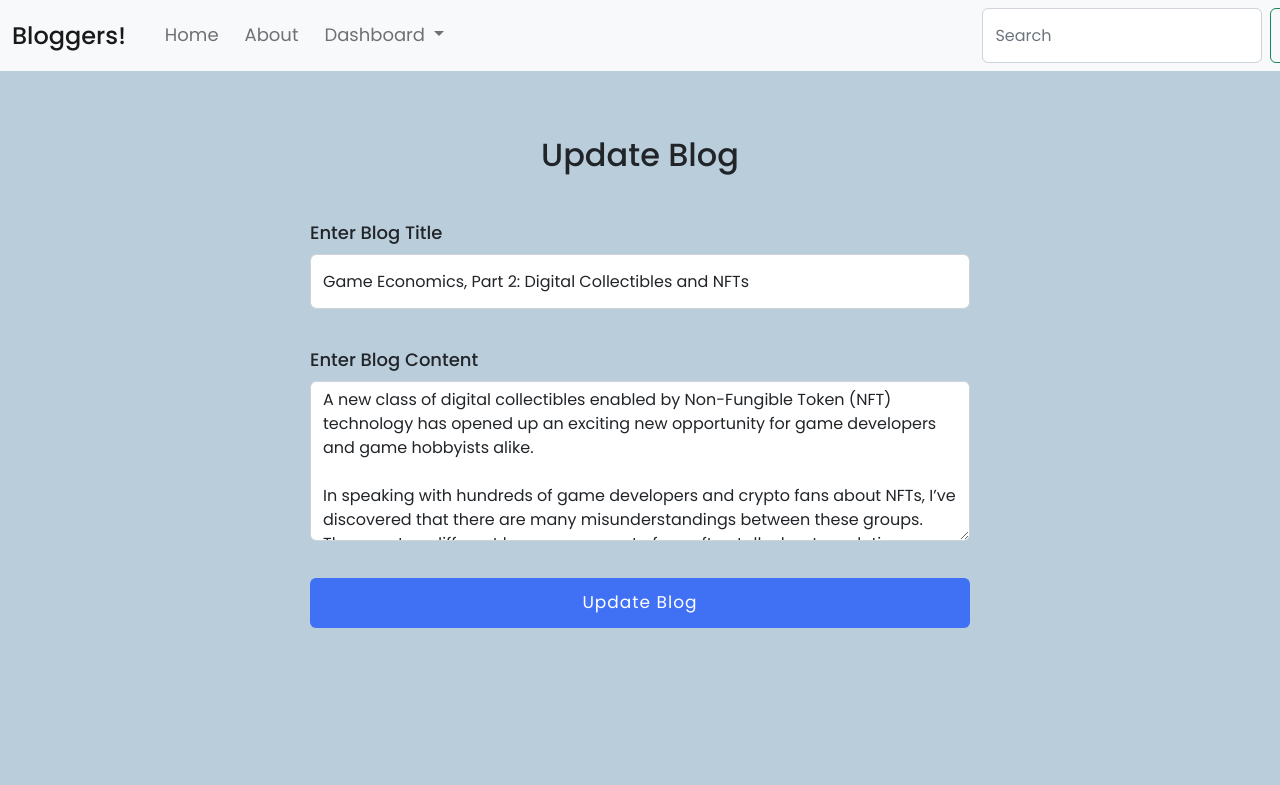
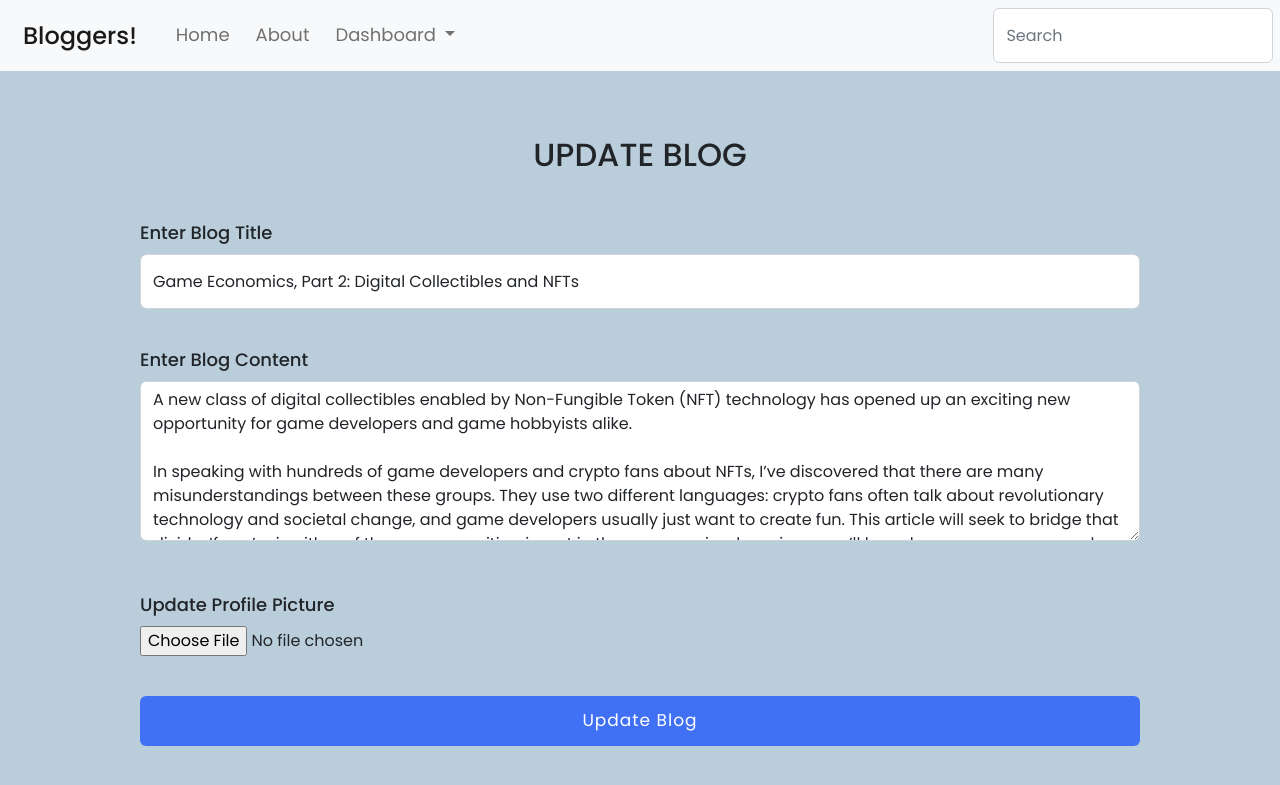
Before and after one commit to SourabhBera/Flask-Blog-App, a Flask app: page /viewblog/update/16 in a window 1280 px wide; the page is wider, and only the part inside the window is pictured. Shown: the top 785 px of that part. Run offline with Flask 3, Linux system fonts and the light colour scheme; a user stored in the database is signed in; some libraries are stand-ins or nearby versions.

Commit message:
Blog image added

```diff
--- a/flaskblog/main/routes.py
+++ b/flaskblog/main/routes.py
@@ -13,7 +13,8 @@ def home():
     posts = Post.query.order_by(Post.date_posted.desc()).paginate(page=page, per_page=6)
     vector1 = url_for('static', filename='profile_pics/vector1.jpg')
     vector2 = url_for('static', filename='profile_pics/vector2.png')
-    return render_template('home.html', posts = posts, vector1=vector1, vector2=vector2)
+    vector3 = url_for('static', filename='profile_pics/vector3.png')
+    return render_template('home.html', posts = posts, vector1=vector1, vector2=vector2, vector3=vector3)
 
 
 
--- a/flaskblog/models.py
+++ b/flaskblog/models.py
@@ -59,7 +59,7 @@ class Post(db.Model):
     title = db.Column(db.String(100), nullable=False )
     date_posted = db.Column(db.DateTime, nullable=False, default=datetime.datetime.utcnow )
     content = db.Column(db.Text, nullable=False)
-    blog_image = db.Column(db.String(20), default='default_blog.jpg')
+    blog_image = db.Column(db.String(20), default="https://images.pexels.com/photos/1402787/pexels-photo-1402787.jpeg?auto=compress&cs=tinysrgb&w=1260&h=750&dpr=1")
     user_id = db.Column(db.Integer, db.ForeignKey('user.id'), nullable=False)
 
     def __repr__(self):
--- a/flaskblog/posts/routes.py
+++ b/flaskblog/posts/routes.py
@@ -1,10 +1,12 @@
 import base64
-from flask import (render_template, url_for, flash, redirect, request, abort, Blueprint)
+import os
+from flask import (app, render_template, url_for, flash, redirect, request, abort, Blueprint)
 from flask_login import current_user, login_required
 from flaskblog import db
 from flaskblog.models import Post
 from flaskblog.posts.forms import NewBlogForm, UpdateBlogForm
 from flaskblog.posts.utils import save_blog_image
+from werkzeug.utils import secure_filename
 
 posts = Blueprint('posts', __name__)
 
@@ -13,9 +15,14 @@ posts = Blueprint('posts', __name__)
 def new_blog_post():
     form = NewBlogForm()
 
+    if form.blog_image.data:
+        file = request.files[form.blog_image.name]
+        filename = secure_filename(file.filename)
+        file_path = str('/static/blog_images/'+filename)
+        file.save(os.path.join('flaskblog\\static\\blog_images', filename))
+
     if form.validate_on_submit():
-
-        post = Post(title=form.title.data, content=form.content.data, author=current_user)
+        post = Post(title=form.title.data, content=form.content.data, author=current_user, blog_image=file_path)
         db.session.add(post)
         db.session.commit()
         flash(f'Your blog has been posted successfully!', 'success')
@@ -40,9 +47,19 @@ def update_blog(post_id):
     if post.author != current_user:
         abort(403)
     form = UpdateBlogForm()
+
+    if form.blog_image.data:
+        file = request.files[form.blog_image.name]
+        filename = secure_filename(file.filename)
+        file_path = str('/static/blog_images/'+filename)
+        file.save(os.path.join('flaskblog\\static\\blog_images', filename))
+
     if form.validate_on_submit():
         post.title = form.title.data
         post.content = form.content.data
+        print(file_path)
+        post.blog_image=file_path
+
         db.session.commit()
         flash(f'Your Blog has been updated!', 'success')
         return redirect(url_for('posts.view_blog', post_id=post.id))
@@ -50,6 +67,7 @@ def update_blog(post_id):
     elif request.method == 'GET':
         form.title.data = post.title
         form.content.data = post.content
+
 
     return render_template('update_blog.html', title='Update Blog', form=form, post_id=post_id)
 
--- a/flaskblog/static/css/new_blog_post.css
+++ b/flaskblog/static/css/new_blog_post.css
@@ -1,5 +1,15 @@
 body{
     background-color: #BACDDB;
+}
+
+.wrap{
+    padding:20px;
+    margin:20px;
+    width:1040px;
+}
+
+.header{
+    text-align: center; margin-bottom: 45px;
 }
 
 
@@ -34,3 +44,8 @@ body{
 .mb-5{
     margin-bottom: 2.3rem!important;
 }
+
+.form-file{
+    margin-top: 50px;
+    margin-bottom: 40px;
+}
--- a/flaskblog/templates/home.html
+++ b/flaskblog/templates/home.html
@@ -6,7 +6,7 @@
     <p class="caption">Get Inspired, Get Motivated, Get Blogging with Us.</p>
 
     <div class="home-image">
-        <img src="{{ vector2 }}" alt="" class="vector-img">
+        <img src="{{ vector3 }}" alt="" class="vector-img">
     </div>
 </div>
 
@@ -18,7 +18,7 @@
     <div class="row">
         {% for post in posts.items %}
         <div class="card" style="width: 21rem;">
-            <img src="https://images.pexels.com/photos/1402787/pexels-photo-1402787.jpeg?auto=compress&cs=tinysrgb&w=1260&h=750&dpr=1" class="card-img-top" alt="...">
+            <img src="{{post.blog_image}}" class="card-img-top" alt="...">
             <div class="card-body">
                 <h5 class="card-title">{{ post.title }}</h5>
                 <p>By <a href="{{ url_for('users.user_profile', name=post.author.name) }}">{{ post.author.name }}</a>,   {{ post.date_posted.strftime('%d-%m-%y') }}</p>
--- a/flaskblog/templates/layout.html
+++ b/flaskblog/templates/layout.html
@@ -36,7 +36,7 @@
 
 <body>
   <nav class="navbar navbar-expand-sm navbar-light bg-light" style="margin-bottom: 25px;">
-    <div class="container-fluid">
+    <div class="container-fluid" style="padding-left: 23px;">
 
       <a class="navbar-brand" href="{{ url_for('main.home') }}">Bloggers! </a>
       <button class="navbar-toggler" type="button" data-toggle="collapse" data-target="#navbarSupportedContent"
--- a/flaskblog/templates/update_blog.html
+++ b/flaskblog/templates/update_blog.html
@@ -1,13 +1,16 @@
 {% extends "layout.html" %}
+
 {% block css %}
 <link href="{{ url_for('static', filename='css/new_blog_post.css') }}" rel="stylesheet">
 {% endblock css %}
+
 {% block body %}
+
 <div class="d-flex align-items-center justify-content-center">
-    <div class="wrap" style="padding:20px; margin:20px; width:700px;">
-        <h2 style="text-align: center; margin-bottom: 45px;">Update Blog</h2>
+    <div class="wrap">
+        <h2 class="header" >UPDATE BLOG</h2>
 
-        <form action="/viewblog/update/{{ post_id }}" method="post">
+        <form action="/viewblog/update/{{ post_id }}" method="post" enctype="multipart/form-data">
             {{form.csrf_token }}
 
             <div class="mb-5">
@@ -41,6 +44,17 @@
                 {% endif %}
             </div>
 
+            <div class="form-file">
+                {{form.blog_image.label(class="form-label" ) }} <br>
+                {{form.blog_image(class="form-control-file") }}
+
+                {% if form.blog_image.errors %}
+                        {% for error in form.blog_image.errors %}
+                            <span class="text-danger">{{ error }}</span><br>
+                        {% endfor %}
+                {% endif %}
+            </div>
+
 
             <div class="input-box button" style="margin-top:17px; height: 50px;">
                 <input type="Submit" value="Update Blog">
--- a/flaskblog/templates/view_blog.html
+++ b/flaskblog/templates/view_blog.html
@@ -11,8 +11,8 @@
         <h1 class="blogheading">{{ post.title }}</h1>
         <span class="blogauthor"> Author: <a href="{{ url_for('users.user_profile', name=post.author.name) }}"> {{post.author.name}}</a> </span> <br>
         <span style="margin-left: 30px;">Posted on {{post.date_posted.strftime('%d-%m-%y') }}</span> <br>
-        <div class="container" style="justify-content: center; display:flex; margin-top:40px; margin-bottom:40px;">
-            <img src="https://a57.foxnews.com/static.foxbusiness.com/foxbusiness.com/content/uploads/2023/03/720/405/ChatGPT.jpg?ve=1&tl=1" width="780" height="470">
+        <div class="img-container" >
+            <img src="{{ post.blog_image }}" width="780" height="470">
         </div>
         <div class="blogcontent" style="word-wrap: break-word;white-space: pre-wrap; display:flex;">{{ post.content }}</div>
     </section>
```
Also changed, not shown: flaskblog/static/css/home.css (+21 -8 lines), flaskblog/static/css/view_blog.css (+13 -0 lines), flaskblog/templates/new_blog_post.html (+7 -4 lines), flaskblog/static/blog_images/vector3.png (added), flaskblog/static/profile_pics/vector3.png (added), instance/blogapp.db.
